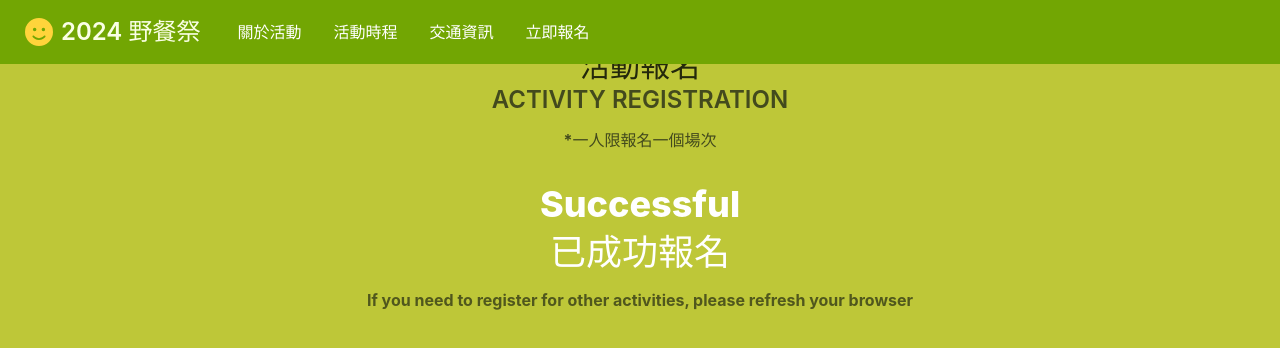
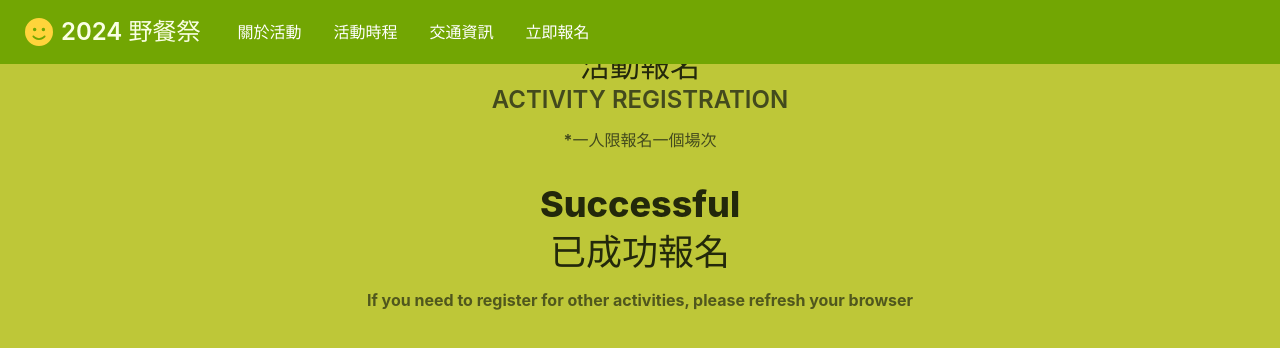
Before and after one commit to ritacc12/Picnic-Activity, a React (Vite) app: page / in a window 1280 px wide. Both pictures are taken after typing "Sample", "name@example.com" into the empty fields and a click on the button "Submit". Shown: the part 3046-3394 px from the top of the page. Built offline with nearby package versions, Linux system fonts and the light colour scheme.

Commit message:
adjust the message text color

```diff
--- a/src/component/Registration.jsx
+++ b/src/component/Registration.jsx
@@ -80,7 +80,7 @@ const Registration = () => {
       <div className=" flex flex-col justify-center mx-auto mt-8">
         {submitted ? (
           <>
-            <div className="success-message font-extrabold text-white text-4xl">
+            <div className="success-message font-extrabold text-[#23280b] text-4xl">
               Successful
               <p className="font-bold pt-2">已成功報名</p>
             </div>
@@ -114,7 +114,7 @@ const Registration = () => {
                 />
               </label>
               {errors.name && (
-                <div className="error text-gray-800 italic font-medium pb-4">
+                <div className="error text-red-500 italic font-medium pt-2">
                   {errors.name}
                 </div>
               )}
@@ -141,7 +141,7 @@ const Registration = () => {
                 />
               </label>
               {errors.email && (
-                <div className="error  text-gray-800 italic font-medium">
+                <div className="error text-red-500 italic font-medium pt-2">
                   {errors.email}
                 </div>
               )}
```
